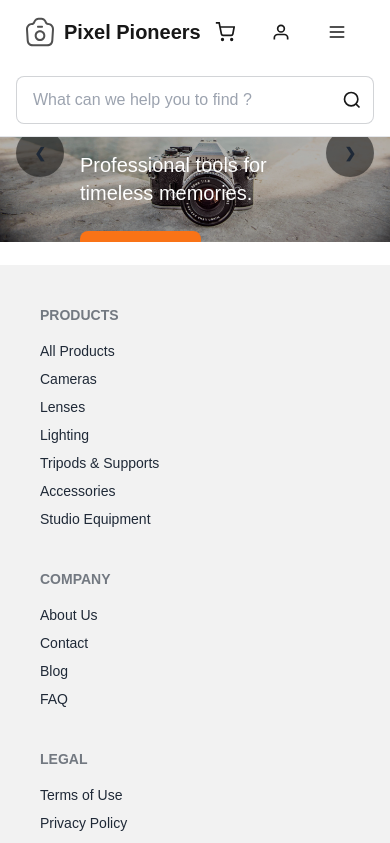
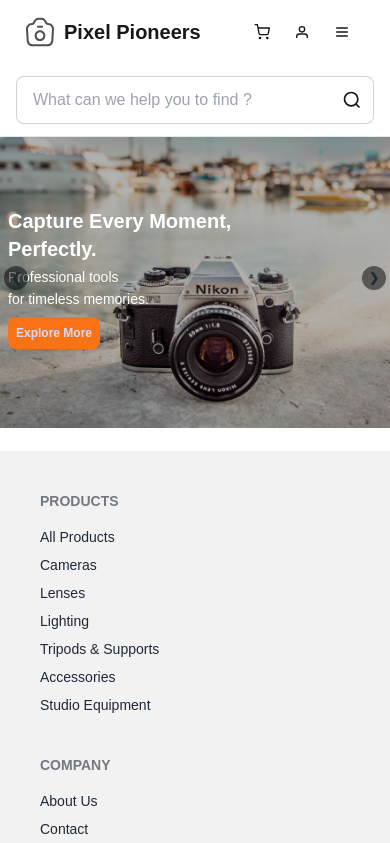
Before and after one commit to olgamitsiuk/pixel-pioneer, a Next.js app: page / in a window 390 px wide. Shown: the top 843 px of the page. Built offline with nearby package versions, Linux system fonts and the light colour scheme.

Commit message:
add responsive design to banner

```diff
--- a/app/components/carousel/Carousel.tsx
+++ b/app/components/carousel/Carousel.tsx
@@ -3,71 +3,93 @@ import Image from 'next/image';
 
 const Carousel = () => {
 	return (
-		<div className="carousel w-screen relative">
-			<div id="slide1" className="carousel-item relative w-screen">
+		<div className="carousel w-full relative mt-16 sm:mt-0">
+			<div id="slide1" className="carousel-item relative w-full">
 				<Image
 					src="/assets/img/banner.jpg"
 					alt="Banner"
 					width={1920}
 					height={400}
-					className="w-screen object-cover"
-					style={{ maxHeight: '600px' }}
+					className="w-full object-cover h-[300px] sm:h-[400px] md:h-[500px] lg:h-[600px]"
 					priority
 				/>
 				<div className="absolute inset-0 flex items-center bg-black bg-opacity-30">
-					<div className="container mx-auto px-20">
-						<div className="max-w-xl">
-							<h1 className="text-3xl md:text-5xl lg:text-6xl font-bold text-white mb-4">
+					<div className="container mx-auto px-2 xs:px-4 sm:px-6 lg:px-8">
+						<div className="max-w-[260px] xs:max-w-sm sm:max-w-lg">
+							<h1 className="text-xl xs:text-2xl sm:text-3xl md:text-4xl lg:text-5xl font-bold text-white mb-1 xs:mb-2 sm:mb-4">
 								Capture Every Moment, Perfectly.
 							</h1>
-							<p className="text-xl md:text-2xl lg:text-3xl text-white mb-6">
-								Professional tools for timeless memories.
+							<p className="text-sm xs:text-lg sm:text-xl md:text-2xl text-white mb-0.5 xs:mb-1 sm:mb-2">
+								Professional tools
 							</p>
-							<button className="btn btn-primary bg-orange-500 border-none hover:bg-orange-600">
+							<p className="text-sm xs:text-lg sm:text-xl md:text-2xl text-white mb-2 xs:mb-3 sm:mb-4">
+								for timeless memories.
+							</p>
+							<button className="btn btn-xs xs:btn-sm sm:btn-md btn-primary bg-orange-500 border-none hover:bg-orange-600 min-h-0 h-8 xs:h-10">
 								Explore More
 							</button>
 						</div>
 					</div>
 				</div>
 				<div className="absolute inset-y-0 left-0 flex items-center">
-					<a href="#slide2" className="btn btn-circle bg-black/50 border-none hover:bg-black/70 ml-4">❮</a>
+					<a
+						href="#slide2"
+						className="btn btn-circle btn-xs xs:btn-sm sm:btn-md bg-black/50 border-none hover:bg-black/70 ml-1 xs:ml-2 sm:ml-4 min-h-0 h-6 w-6 xs:h-8 xs:w-8 sm:h-12 sm:w-12"
+					>
+						❮
+					</a>
 				</div>
 				<div className="absolute inset-y-0 right-0 flex items-center">
-					<a href="#slide2" className="btn btn-circle bg-black/50 border-none hover:bg-black/70 mr-4">❯</a>
+					<a
+						href="#slide2"
+						className="btn btn-circle btn-xs xs:btn-sm sm:btn-md bg-black/50 border-none hover:bg-black/70 mr-1 xs:mr-2 sm:mr-4 min-h-0 h-6 w-6 xs:h-8 xs:w-8 sm:h-12 sm:w-12"
+					>
+						❯
+					</a>
 				</div>
 			</div>
-			<div id="slide2" className="carousel-item relative w-screen">
+			<div id="slide2" className="carousel-item relative w-full">
 				<Image
 					src="/assets/img/banner.jpg"
 					alt="Banner"
 					width={1920}
 					height={400}
-					className="w-screen object-cover"
-					style={{ maxHeight: '600px' }}
+					className="w-full object-cover h-[300px] sm:h-[400px] md:h-[500px] lg:h-[600px]"
+					priority
 				/>
 				<div className="absolute inset-0 flex items-center bg-black bg-opacity-30">
-					<div className="container mx-auto px-20">
-						<div className="max-w-xl">
-							<h1 className="text-3xl md:text-5xl lg:text-6xl font-bold text-white mb-4">
+					<div className="container mx-auto px-2 xs:px-4 sm:px-6 lg:px-8">
+						<div className="max-w-[260px] xs:max-w-sm sm:max-w-lg">
+							<h1 className="text-xl xs:text-2xl sm:text-3xl md:text-4xl lg:text-5xl font-bold text-white mb-1 xs:mb-2 sm:mb-4">
 								Capture Every Moment, Perfectly.
 							</h1>
-							<p className="text-xl md:text-2xl lg:text-3xl text-white mb-6">
+							<p className="text-sm xs:text-lg sm:text-xl md:text-2xl text-white mb-0.5 xs:mb-1 sm:mb-2">
 								Professional tools
 							</p>
-							<p className="text-xl md:text-2xl lg:text-3xl text-white mb-6">
-								for timeless memories
+							<p className="text-sm xs:text-lg sm:text-xl md:text-2xl text-white mb-2 xs:mb-3 sm:mb-4">
+								for timeless memories.
 							</p>
-							<button className="btn btn-primary bg-orange-500 border-none hover:bg-orange-600">
+							<button className="btn btn-xs xs:btn-sm sm:btn-md btn-primary bg-orange-500 border-none hover:bg-orange-600 min-h-0 h-8 xs:h-10">
 								Explore More
 							</button>
 						</div>
 					</div>
 				</div>
 				<div className="absolute inset-y-0 left-0 flex items-center">
-					<a href="#slide1" className="btn btn-circle bg-black/50 border-none hover:bg-black/70 ml-4">❮</a>
+					<a
+						href="#slide1"
+						className="btn btn-circle btn-xs xs:btn-sm sm:btn-md bg-black/50 border-none hover:bg-black/70 ml-1 xs:ml-2 sm:ml-4 min-h-0 h-6 w-6 xs:h-8 xs:w-8 sm:h-12 sm:w-12"
+					>
+						❮
+					</a>
 				</div>
 				<div className="absolute inset-y-0 right-0 flex items-center">
-					<a href="#slide1" className="btn btn-circle bg-black/50 border-none hover:bg-black/70 mr-4">❯</a>
+					<a
+						href="#slide1"
+						className="btn btn-circle btn-xs xs:btn-sm sm:btn-md bg-black/50 border-none hover:bg-black/70 mr-1 xs:mr-2 sm:mr-4 min-h-0 h-6 w-6 xs:h-8 xs:w-8 sm:h-12 sm:w-12"
+					>
+						❯
+					</a>
 				</div>
 			</div>
 		</div>
--- a/app/components/header/Icons.tsx
+++ b/app/components/header/Icons.tsx
@@ -8,16 +8,21 @@ interface IconsProps {
 const Icons = ({ cartItemsCount }: IconsProps) => {
 	return (
 		<div className="flex-none">
-			{/* Search input */}
-			<div className="absolute sm:static top-16 left-0 right-0 bg-white border-b border-gray-200 sm:border-0 py-3 sm:py-0 px-4 sm:px-0 z-10">
+			{/* Search input - Hidden on mobile, visible on sm and up */}
+			<div className="hidden sm:block">
+				<Search />
+			</div>
+
+			{/* Mobile Search - Visible only on mobile, positioned absolutely */}
+			<div className="sm:hidden absolute top-16 left-0 right-0 bg-white border-b border-gray-200 py-3 px-4 z-10">
 				<Search />
 			</div>
 
 			<div className="flex items-center gap-2">
 				{/* Cart */}
-				<button className="btn btn-ghost btn-circle">
+				<button className="btn btn-ghost btn-circle btn-sm sm:btn-md">
 					<div className="indicator">
-						<svg className="w-5 h-5" viewBox="0 0 24 24" fill="none" stroke="currentColor" strokeWidth="2">
+						<svg className="w-4 h-4 sm:w-5 sm:h-5" viewBox="0 0 24 24" fill="none" stroke="currentColor" strokeWidth="2">
 							<circle cx="9" cy="21" r="1" />
 							<circle cx="20" cy="21" r="1" />
 							<path d="M1 1h4l2.68 13.39a2 2 0 002 1.61h9.72a2 2 0 002-1.61L23 6H6" />
@@ -29,8 +34,8 @@ const Icons = ({ cartItemsCount }: IconsProps) => {
 				</button>
 
 				{/* User */}
-				<button className="btn btn-ghost btn-circle">
-					<svg className="w-5 h-5" viewBox="0 0 24 24" fill="none" stroke="currentColor" strokeWidth="2">
+				<button className="btn btn-ghost btn-circle btn-sm sm:btn-md">
+					<svg className="w-4 h-4 sm:w-5 sm:h-5" viewBox="0 0 24 24" fill="none" stroke="currentColor" strokeWidth="2">
 						<circle cx="12" cy="8" r="4" />
 						<path d="M20 21v-2a4 4 0 00-4-4H8a4 4 0 00-4 4v2" />
 					</svg>
@@ -38,8 +43,8 @@ const Icons = ({ cartItemsCount }: IconsProps) => {
 
 				{/* Mobile Menu */}
 				<div className="lg:hidden">
-					<label htmlFor="mobile-menu-drawer" className="btn btn-ghost btn-circle drawer-button">
-						<svg className="w-5 h-5" viewBox="0 0 24 24" fill="none" stroke="currentColor" strokeWidth="2">
+					<label htmlFor="mobile-menu-drawer" className="btn btn-ghost btn-circle btn-sm sm:btn-md drawer-button">
+						<svg className="w-4 h-4 sm:w-5 sm:h-5" viewBox="0 0 24 24" fill="none" stroke="currentColor" strokeWidth="2">
 							<path strokeLinecap="round" strokeLinejoin="round" d="M4 6h16M4 12h16M4 18h16" />
 						</svg>
 					</label>
```
